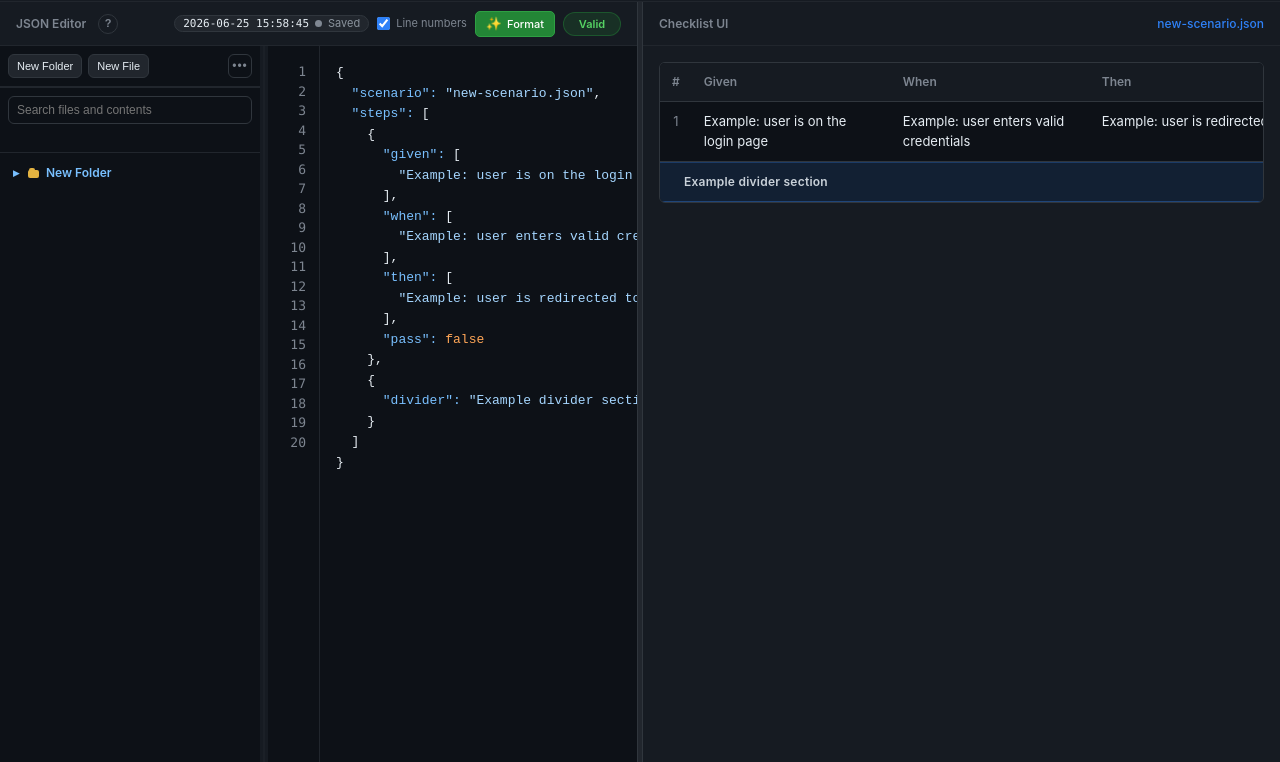
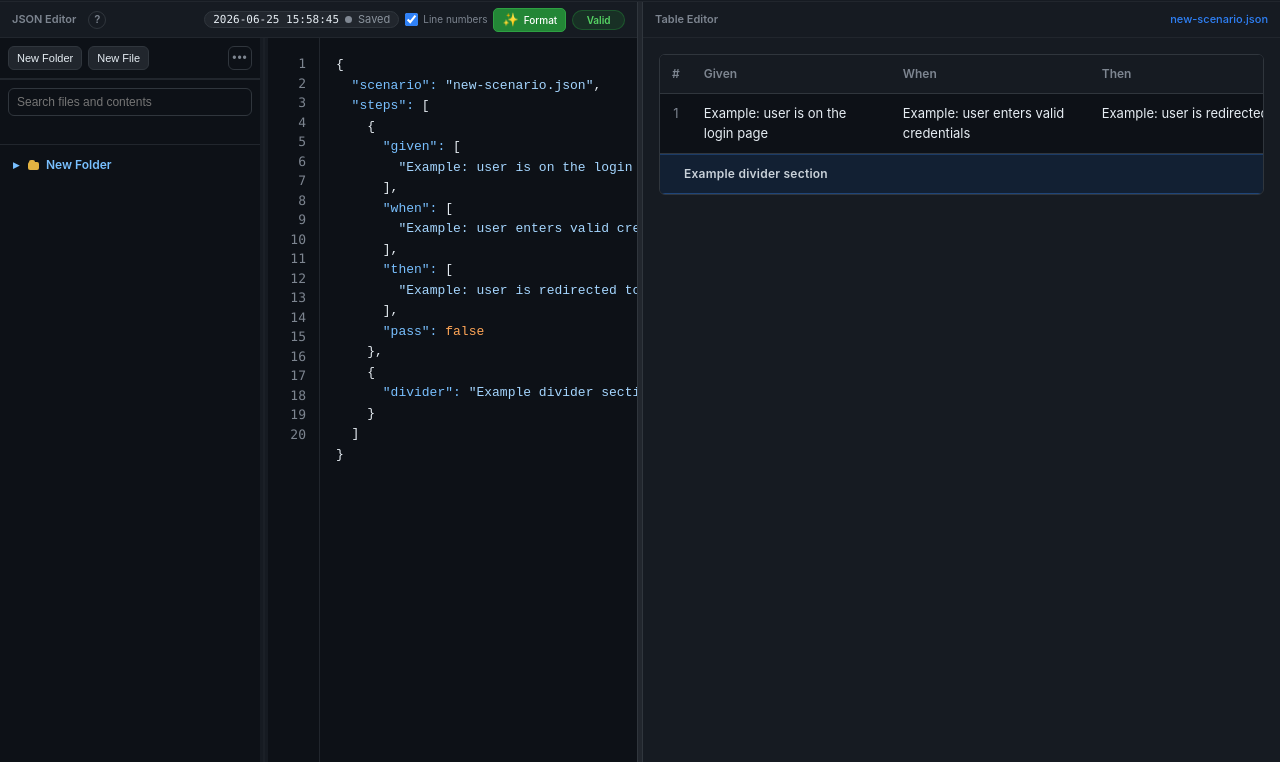
Before and after one commit to datalater/crx-qa-scenario-checker, a browser extension: page index.html in a window 1280 px wide. Shown: the part 38-800 px from the top of the page. Drawn offline with Linux system fonts and the light colour scheme.

Commit message:
style: panel header more compact

```diff
--- a/index.html
+++ b/index.html
@@ -177,7 +177,7 @@
 
             <section class="pane checklist-pane">
                 <div class="pane-header">
-                    <h2>Checklist UI</h2>
+                    <h2>Table Editor</h2>
                     <div class="scenario-meta" id="scenario-title" title="No scenario loaded">No scenario loaded</div>
                 </div>
                 <div class="checklist-container">
--- a/style.css
+++ b/style.css
@@ -302,7 +302,7 @@
   .pane-header {
     height: var(--pane-header-height);
     flex: 0 0 var(--pane-header-height);
-    padding: 0 16px;
+    padding: 0 12px;
     border-bottom: 1px solid var(--border-muted);
     display: flex;
     align-items: center;
@@ -319,7 +319,7 @@
 
   .pane-header h2 {
     font-family: var(--font-heading);
-    font-size: 12px;
+    font-size: 11px;
     text-transform: none;
     letter-spacing: 0;
     font-weight: 600;
@@ -329,15 +329,15 @@
   .editor-header-controls {
     display: inline-flex;
     align-items: center;
-    gap: 8px;
-    margin-left: 12px;
+    gap: 6px;
+    margin-left: 10px;
   }
 
   .line-numbers-toggle {
     display: inline-flex;
     align-items: center;
-    gap: 6px;
-    font-size: 11px;
+    gap: 5px;
+    font-size: 10px;
     color: var(--text-secondary);
     user-select: none;
     cursor: pointer;
@@ -374,10 +374,10 @@
   }
 
   .btn-editor-action {
-    min-height: 26px;
-    padding: 2px 10px;
-    font-size: 11px;
-    line-height: 18px;
+    min-height: 24px;
+    padding: 2px 8px;
+    font-size: 10px;
+    line-height: 16px;
   }
 
   /* Workspace Tree */
@@ -1502,7 +1502,7 @@
     text-overflow: ellipsis;
     white-space: nowrap;
     text-align: right;
-    font-size: 12px;
+    font-size: 11px;
     color: var(--text-secondary);
     font-weight: 500;
   }
@@ -1516,11 +1516,11 @@
     align-items: center;
     justify-content: center;
     min-width: 8ch;
-    padding: 2px 8px;
+    padding: 1px 7px;
     border-radius: 999px;
-    font-size: 11px;
+    font-size: 10px;
     font-weight: 600;
-    line-height: 18px;
+    line-height: 16px;
     white-space: nowrap;
     background: rgba(35, 134, 54, 0.2);
     border: 1px solid rgba(35, 134, 54, 0.45);
--- a/styles/feature-shortcuts.css
+++ b/styles/feature-shortcuts.css
@@ -1,13 +1,13 @@
 @layer features {
   .btn-help {
-    width: 20px;
-    height: 20px;
+    width: 18px;
+    height: 18px;
     padding: 0;
     border: 1px solid var(--border-color);
     border-radius: 50%;
     background: transparent;
     color: var(--text-secondary);
-    font-size: 11px;
+    font-size: 10px;
     font-weight: 600;
     line-height: 1;
     cursor: pointer;
--- a/styles/reset-layer.css
+++ b/styles/reset-layer.css
@@ -28,7 +28,7 @@
     --tree-resizer-width: 8px;
     --editor-font-size: 13px;
     --editor-line-height: 1.5;
-    --pane-header-height: 44px;
+    --pane-header-height: 36px;
   }
 
   * {
```
